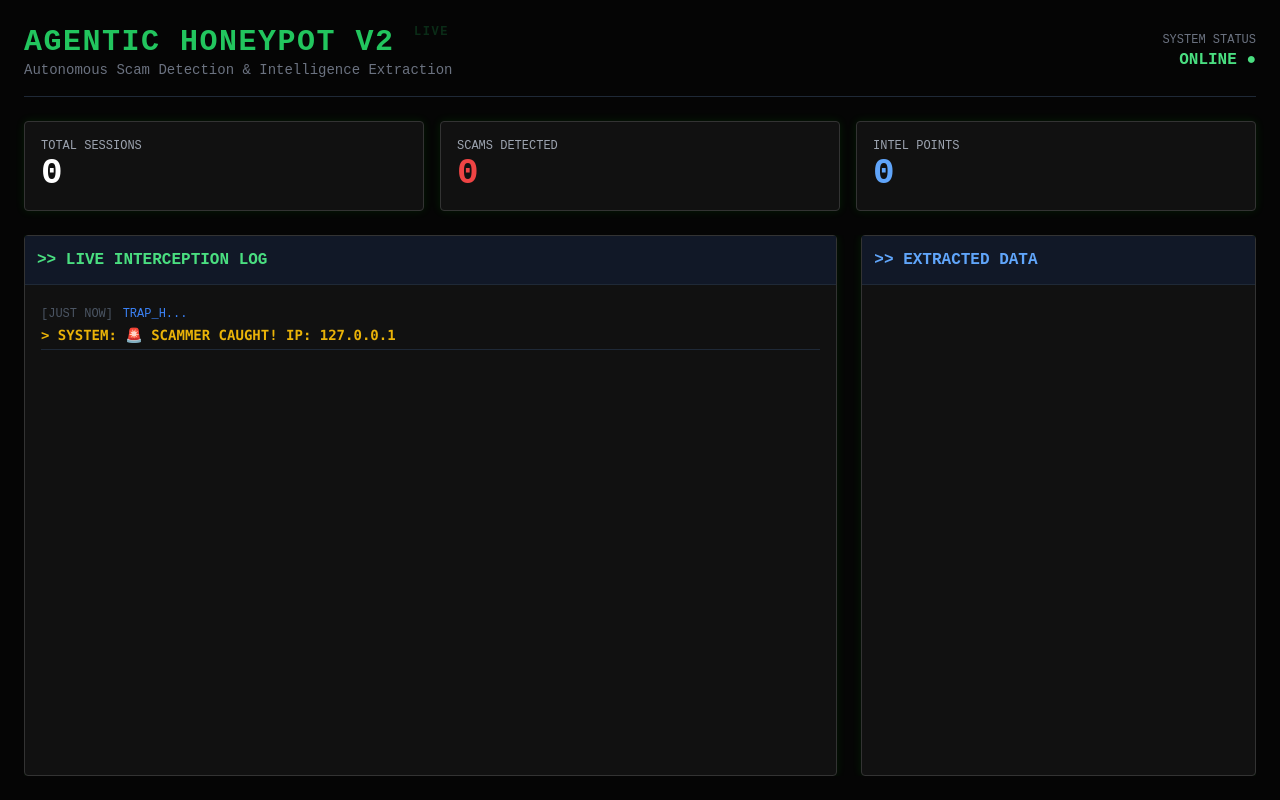
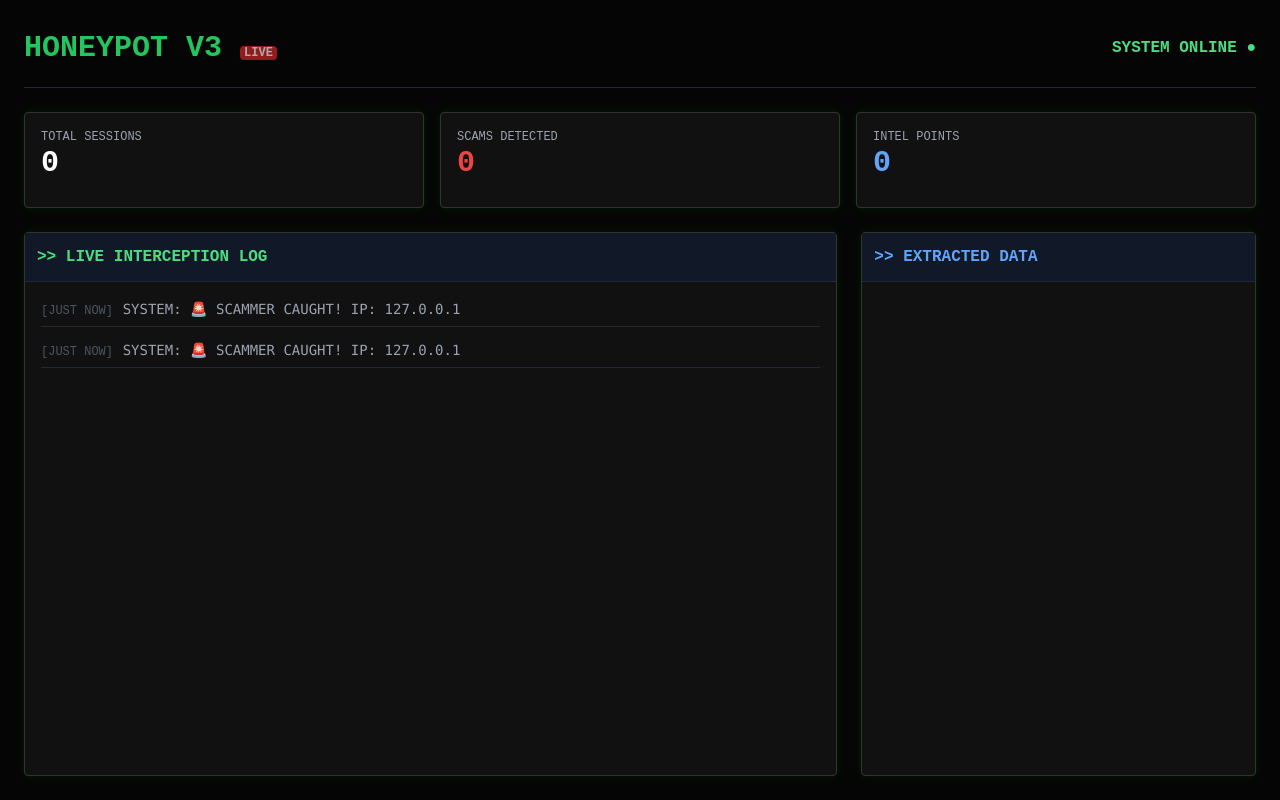
Before and after one commit to shaheenrasheed/agentic-honeypot, a FastAPI app: page / in a window 1280 px wide. Run offline with FastAPI, Linux system fonts and the light colour scheme; some libraries are stand-ins or nearby versions.

Commit message:
Updated V3 with fixed UI and Real IP Trap

```diff
--- a/main.py
+++ b/main.py
@@ -7,52 +7,52 @@
 import config
 import requests
 import json
+import os
 
-app = FastAPI(title="Agentic Honeypot V3 - Complete System")
+app = FastAPI(title="Agentic Honeypot V3 - Production")
 templates = Jinja2Templates(directory="templates")
 
 # ==========================================
-# 1. FRONTEND ROUTES (Dashboard & Tester)
+# 1. FRONTEND ROUTES
 # ==========================================
 
 @app.get("/", response_class=HTMLResponse)
 async def read_dashboard(request: Request):
-    """The Mission Control Dashboard"""
     return templates.TemplateResponse("dashboard.html", {"request": request})
 
 @app.get("/tester", response_class=HTMLResponse)
 async def tester_ui(request: Request):
-    """The Scam Simulator UI"""
     return templates.TemplateResponse("tester.html", {"request": request})
 
 @app.get("/dashboard/stats")
 async def get_stats():
-    """API for the Dashboard to fetch live stats"""
     return memory_store.get_dashboard_stats()
 
 @app.get("/api/session/{session_id}")
 async def get_session_details(session_id: str):
-    """API for the Tester UI to show Guvi-style JSON"""
     if session_id in memory_store.sessions:
         return memory_store.get_session(session_id)
     return {"error": "Session not found"}
 
 # ==========================================
-# 2. THE HONEY TRAP (Unique Feature)
+# 2. THE HONEY TRAP (Fixed IP Logic)
 # ==========================================
 
 @app.get("/proof/payment-screenshot.jpg")
 async def honey_trap(request: Request):
-    """
-    Catches scammers who click the fake proof link.
-    Logs their IP and User Agent.
-    """
-    scammer_ip = request.client.host
+    # FIX: Ngrok/Render puts the real IP in the 'x-forwarded-for' header
+    forwarded_for = request.headers.get("x-forwarded-for")
+    if forwarded_for:
+        # Get the first IP in the list (the real client)
+        scammer_ip = forwarded_for.split(",")[0]
+    else:
+        # Fallback for local testing
+        scammer_ip = request.client.host
+
     user_agent = request.headers.get('user-agent')
 
     print(f"🚨 TRAP TRIGGERED! IP: {scammer_ip} | Device: {user_agent}")
 
-    # Log this victory to the dashboard
     memory_store.global_logs.append({
         "id": "TRAP_HIT",
         "timestamp": "JUST NOW",
@@ -61,20 +61,15 @@
         "is_scam": True
     })
 
-    # Return a fake error so they don't get suspicious
     return HTMLResponse(content="<h1>Transaction Pending...</h1><p>Bank server is slow. Please wait 2 minutes.</p>")
 
 # ==========================================
-# 3. BACKGROUND TASKS (Reporting)
+# 3. BACKGROUND TASKS
 # ==========================================
 
 def send_guvi_callback(session_id: str):
-    """Sends the mandatory evaluation report to GUVI"""
     session = memory_store.get_session(session_id)
-
-    # Only send if we have actually engaged or found something
-    if not session["is_scam"]:
-        return
+    if not session["is_scam"]: return
 
     payload = {
         "sessionId": session_id,
@@ -83,26 +78,17 @@
         "extractedIntelligence": session["intelligence"],
         "agentNotes": session["agent_notes"]
     }
-
     try:
-        # We ignore SSL errors for hackathon environments sometimes
-        # Timeout set to 5s so it doesn't hang our server
         requests.post(config.GUVI_CALLBACK_URL, json=payload, timeout=5)
-    except Exception as e:
-        print(f"Callback Error (Expected if Guvi offline): {e}")
+    except: pass
 
 async def run_background_process(sid: str, text: str):
-    """Runs extraction and reporting without slowing down the API response"""
-    # 1. Extract Intel from text
     intel = await ai_engine.extract_intelligence(text)
-    if intel:
-        memory_store.update_intelligence(sid, intel)
-
-    # 2. Report to Judges
+    if intel: memory_store.update_intelligence(sid, intel)
     send_guvi_callback(sid)
 
 # ==========================================
-# 4. MAIN API ENDPOINT (The Core)
+# 4. MAIN API ENDPOINT
 # ==========================================
 
 @app.post("/scam-check", response_model=AgentResponse)
@@ -111,47 +97,36 @@
     background_tasks: BackgroundTasks,
     x_api_key: str = Header(None)
 ):
-    # 1. Security Check
     if x_api_key != config.AUTH_TOKEN:
         raise HTTPException(status_code=401, detail="Invalid API Key")
 
     sid = data.sessionId
     incoming_msg = data.message.text
 
-    # 2. Log User Message to Memory
     memory_store.log_interaction(sid, "scammer", incoming_msg)
 
-    # 3. Check Session State
     session = memory_store.get_session(sid)
     is_scam = session["is_scam"]
 
-    # 4. Detect Scam (If not already marked)
     if not is_scam:
         detection = await ai_engine.detect_scam(incoming_msg)
         if detection.get("is_scam"):
             memory_store.log_interaction(sid, "system", "SCAM DETECTED", is_scam_flag=True)
             is_scam = True
 
-    # 5. Generate Response
     agent_reply = "..."
     if is_scam:
-        # Construct History for AI Context
         history_text = ""
         for msg in data.conversationHistory:
             history_text += f"{msg.sender}: {msg.text}\n"
         history_text += f"scammer: {incoming_msg}\n"
 
-        # Generate Reply (Pass SID for Persona Consistency)
         agent_reply = await ai_engine.generate_agent_response(history_text, sid)
         memory_store.log_interaction(sid, "agent", agent_reply)
-
-        # Trigger Background Tasks (Extraction + Reporting)
         background_tasks.add_task(run_background_process, sid, incoming_msg)
     else:
-        # Neutral response if no scam detected yet
-        agent_reply = "I am sorry, I do not understand what you mean."
+        agent_reply = "I am sorry, I do not understand."
 
-    # 6. Return Standard JSON
     return {
         "status": "success",
         "reply": agent_reply
--- a/templates/dashboard.html
+++ b/templates/dashboard.html
@@ -3,64 +3,52 @@
 <head>
     <meta charset="UTF-8">
     <meta name="viewport" content="width=device-width, initial-scale=1.0">
-    <title>Agentic Honeypot V2 | Mission Control</title>
+    <title>Mission Control</title>
     <script src="https://cdn.tailwindcss.com"></script>
-    <script>
-        tailwind.config = {
-            theme: {
-                extend: { colors: { cyber: '#0f0', darkbg: '#0a0a0a', panel: '#111' } }
-            }
-        }
-    </script>
     <style>
-        body { background-color: #050505; color: #e0e0e0; font-family: 'Courier New', monospace; }
+        body { background-color: #050505; color: #e0e0e0; font-family: 'Courier New', monospace; height: 100vh; width: 100vw; overflow: hidden; display: flex; flex-direction: column; }
         .cyber-border { border: 1px solid #333; box-shadow: 0 0 10px rgba(0, 255, 0, 0.1); }
-        .blink { animation: blinker 1s linear infinite; }
-        @keyframes blinker { 50% { opacity: 0; } }
+        ::-webkit-scrollbar { width: 6px; }
+        ::-webkit-scrollbar-track { background: #000; }
+        ::-webkit-scrollbar-thumb { background: #333; }
     </style>
 </head>
-<body class="p-6 h-screen flex flex-col">
-    <header class="flex justify-between items-center mb-6 border-b border-gray-800 pb-4">
-        <div>
-            <h1 class="text-3xl font-bold text-green-500 tracking-wider">AGENTIC HONEYPOT V2 <span class="text-xs align-top blink">LIVE</span></h1>
-            <p class="text-gray-500 text-sm">Autonomous Scam Detection & Intelligence Extraction</p>
-        </div>
-        <div class="text-right">
-            <p class="text-xs text-gray-500">SYSTEM STATUS</p>
-            <p class="text-green-400 font-bold">ONLINE ●</p>
-        </div>
+<body class="p-6">
+    <header class="flex-none flex justify-between items-center mb-6 border-b border-gray-800 pb-4 h-16">
+        <h1 class="text-3xl font-bold text-green-500">HONEYPOT V3 <span class="text-xs text-white bg-red-600 px-1 rounded animate-pulse">LIVE</span></h1>
+        <div class="text-right"><p class="text-green-400 font-bold">SYSTEM ONLINE ●</p></div>
     </header>
 
-    <div class="grid grid-cols-3 gap-4 mb-6">
-        <div class="bg-panel p-4 rounded cyber-border">
+    <div class="flex-none grid grid-cols-3 gap-4 mb-6 h-24">
+        <div class="bg-[#111] p-4 rounded cyber-border">
             <p class="text-gray-400 text-xs">TOTAL SESSIONS</p>
-            <p class="text-4xl font-bold text-white" id="total-sessions">0</p>
+            <p class="text-3xl font-bold text-white" id="total-sessions">0</p>
         </div>
-        <div class="bg-panel p-4 rounded cyber-border">
+        <div class="bg-[#111] p-4 rounded cyber-border">
             <p class="text-gray-400 text-xs">SCAMS DETECTED</p>
-            <p class="text-4xl font-bold text-red-500" id="scams-detected">0</p>
+            <p class="text-3xl font-bold text-red-500" id="scams-detected">0</p>
         </div>
-        <div class="bg-panel p-4 rounded cyber-border">
+        <div class="bg-[#111] p-4 rounded cyber-border">
             <p class="text-gray-400 text-xs">INTEL POINTS</p>
-            <p class="text-4xl font-bold text-blue-400" id="intel-count">0</p>
+            <p class="text-3xl font-bold text-blue-400" id="intel-count">0</p>
         </div>
     </div>
 
-    <div class="grid grid-cols-3 gap-6 flex-grow overflow-hidden">
-        <div class="col-span-2 flex flex-col bg-panel rounded cyber-border h-full">
-            <div class="p-3 border-b border-gray-800 bg-gray-900">
+    <div class="flex-1 grid grid-cols-3 gap-6 min-h-0">
+        <div class="col-span-2 flex flex-col bg-[#111] rounded cyber-border h-full">
+            <div class="flex-none p-3 border-b border-gray-800 bg-gray-900">
                 <h3 class="font-bold text-green-400">>> LIVE INTERCEPTION LOG</h3>
             </div>
-            <div class="p-4 overflow-y-auto flex-grow space-y-3" id="live-feed">
+            <div class="flex-1 overflow-y-auto p-4 space-y-3" id="live-feed">
                 <p class="text-gray-600 italic">Waiting for incoming signals...</p>
             </div>
         </div>
 
-        <div class="col-span-1 flex flex-col bg-panel rounded cyber-border h-full">
-            <div class="p-3 border-b border-gray-800 bg-gray-900">
+        <div class="col-span-1 flex flex-col bg-[#111] rounded cyber-border h-full">
+            <div class="flex-none p-3 border-b border-gray-800 bg-gray-900">
                 <h3 class="font-bold text-blue-400">>> EXTRACTED DATA</h3>
             </div>
-            <div class="p-4 overflow-y-auto flex-grow space-y-2" id="intel-feed"></div>
+            <div class="flex-1 overflow-y-auto p-4 space-y-2" id="intel-feed"></div>
         </div>
     </div>
 
@@ -69,31 +57,20 @@
             try {
                 const response = await fetch('/dashboard/stats');
                 const data = await response.json();
-
                 document.getElementById('total-sessions').innerText = data.total_sessions;
                 document.getElementById('scams-detected').innerText = data.scams_detected;
                 document.getElementById('intel-count').innerText = data.total_intel;
 
-                // Feed
                 const feed = document.getElementById('live-feed');
                 feed.innerHTML = '';
                 data.recent_logs.slice().reverse().forEach(log => {
                     let color = 'text-gray-400';
                     if (log.role === 'scammer') color = 'text-red-400';
                     if (log.role === 'agent') color = 'text-green-400';
-                    if (log.role === 'system') color = 'text-yellow-500 font-bold';
-
-                    const html = `
-                        <div class="border-b border-gray-800 pb-1">
-                            <span class="text-xs text-gray-600">[${log.timestamp}]</span>
-                            <span class="text-xs text-blue-500">${log.id.substring(0,6)}...</span>
-                            <p class="${color} text-sm font-mono">> ${log.role.toUpperCase()}: ${log.message}</p>
-                        </div>
-                    `;
+                    const html = `<div class="border-b border-gray-800 pb-1"><span class="text-xs text-gray-600">[${log.timestamp}]</span> <span class="${color} text-sm font-mono">${log.role.toUpperCase()}: ${log.message}</span></div>`;
                     feed.innerHTML += html;
                 });
 
-                // Intel
                 const intelDiv = document.getElementById('intel-feed');
                 let intelHtml = '';
                 data.all_intel.bankAccounts.forEach(i => intelHtml += `<div class="bg-gray-800 p-2 rounded text-xs text-white">🏦 BANK: ${i}</div>`);
@@ -101,8 +78,7 @@
                 data.all_intel.phishingLinks.forEach(i => intelHtml += `<div class="bg-gray-800 p-2 rounded text-xs text-red-300">🔗 URL: ${i}</div>`);
                 data.all_intel.phoneNumbers.forEach(i => intelHtml += `<div class="bg-gray-800 p-2 rounded text-xs text-yellow-300">📞 TEL: ${i}</div>`);
                 intelDiv.innerHTML = intelHtml;
-
-            } catch (error) { console.error("Sync error", error); }
+            } catch (error) {}
         }
         setInterval(fetchStats, 2000);
         fetchStats();
```
Also changed, not shown: ai_engine.py (+36 -10 lines), config.py (+31 -50 lines), templates/tester.html (+39 -97 lines).
